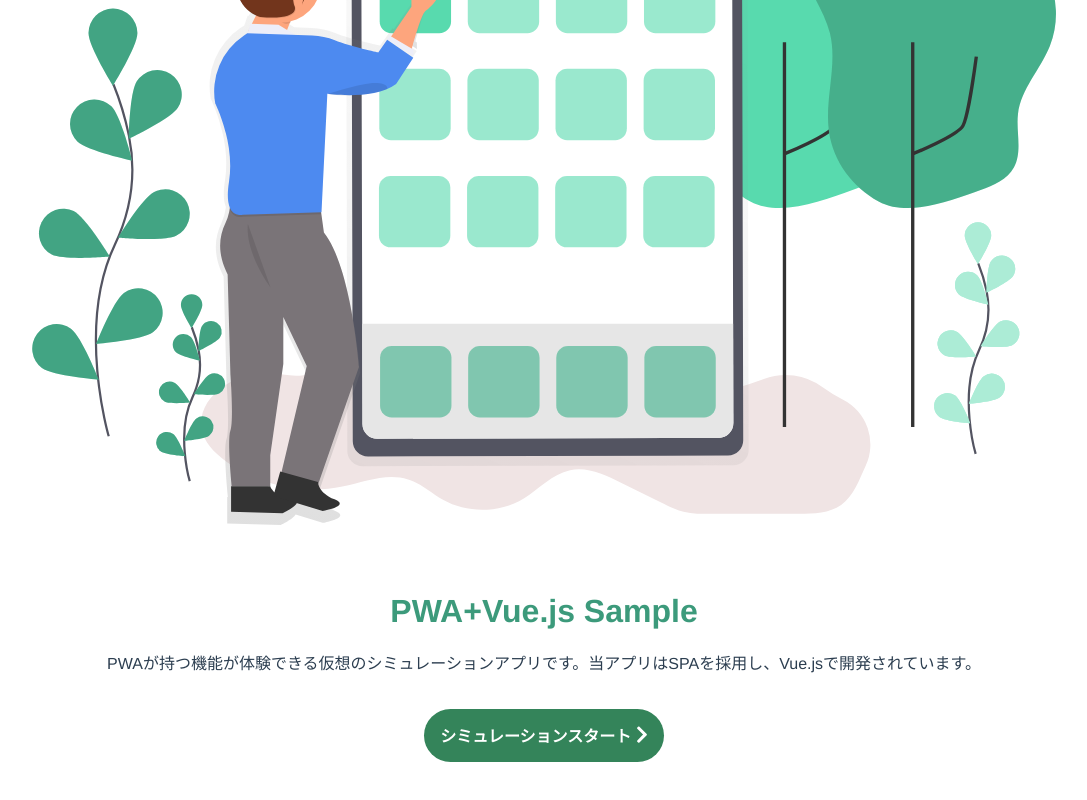
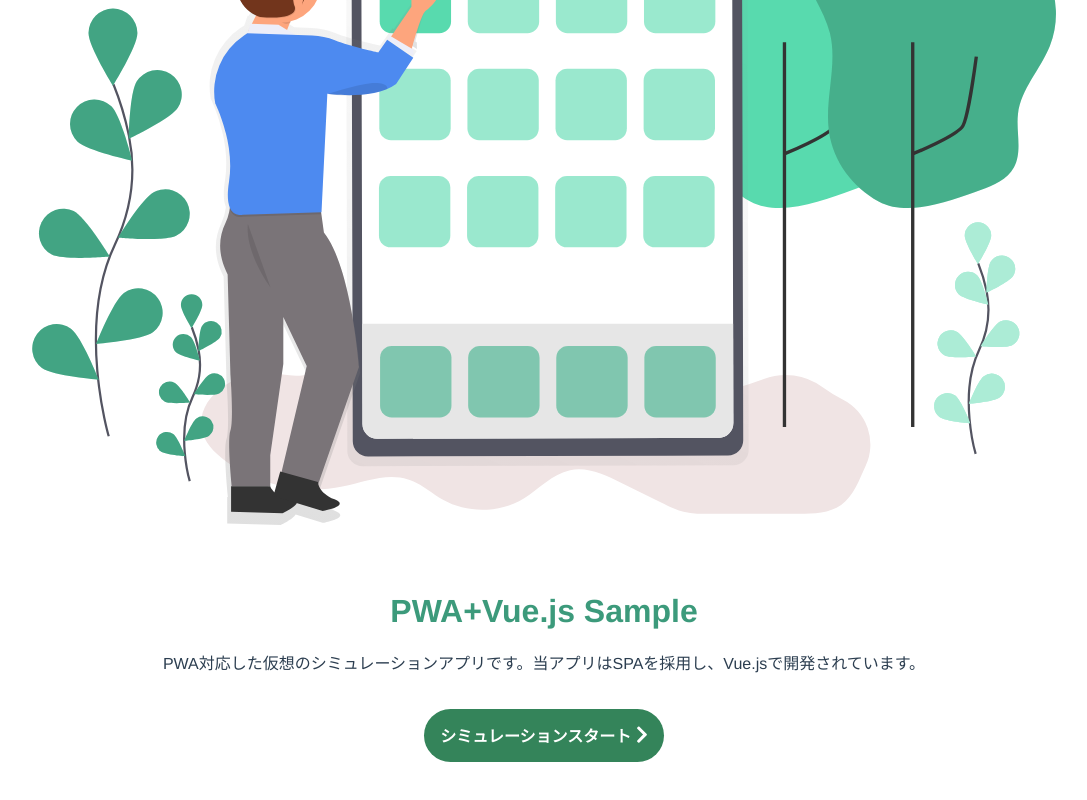
Before and after one commit to Kazuki-tam/sofa_simulation, a Vue app: page / in a window 1280 px wide. Shown: the part 376-1176 px from the top of the page, without its empty margins (96-1183 px from the left). Built offline with nearby package versions, Linux system fonts and the light colour scheme.

Commit message:
Fix: index.html HelloWorld.vue Text

```diff
--- a/public/index.html
+++ b/public/index.html
@@ -4,7 +4,7 @@
     <meta charset="utf-8">
     <meta http-equiv="X-UA-Compatible" content="IE=edge">
     <meta name="viewport" content="width=device-width,initial-scale=1.0">
-    <meta name="description" content="PWAの機能が体験できるWebアプリケーションです。">
+    <meta name="description" content="PWA+Vue.jsで構築されたWebアプリケーションです。">
     <link rel="icon" href="<%= BASE_URL %>favicon.ico">
     <title>PWA+Vue.js Sample</title>
   </head>
--- a/src/components/HelloWorld.vue
+++ b/src/components/HelloWorld.vue
@@ -1,7 +1,7 @@
 <template>
   <div class="hello">
     <h1 class="tp-heading">{{ msg }}</h1>
-    <p class="tp-home_text">PWAが持つ機能が体験できる仮想のシミュレーションアプリです。当アプリはSPAを採用し、Vue.jsで開発されています。</p>
+    <p class="tp-home_text">PWA対応した仮想のシミュレーションアプリです。当アプリはSPAを採用し、Vue.jsで開発されています。</p>
     <router-link class="sw-btn" to="/about">シミュレーションスタート <font-awesome-icon icon="chevron-right" class="tp-home_icon" /></router-link>
   </div>
 </template>
--- a/src/components/Simulation.vue
+++ b/src/components/Simulation.vue
@@ -30,7 +30,7 @@
     </div>
 
     <div class="sm-des">
-      <p class="sm-des_text">セミオーダーソファーのシミュレーションサービスを想定して開発しました。シミューレーション 画像、内奥ともに全てサンプルです。</p>
+      <p class="sm-des_text">セミオーダーソファーのシミュレーションサービスを想定して開発しました。シミューレーションのテキスト、画像ともに全てサンプルです。</p>
     </div>
   </div>
 </template>
```
